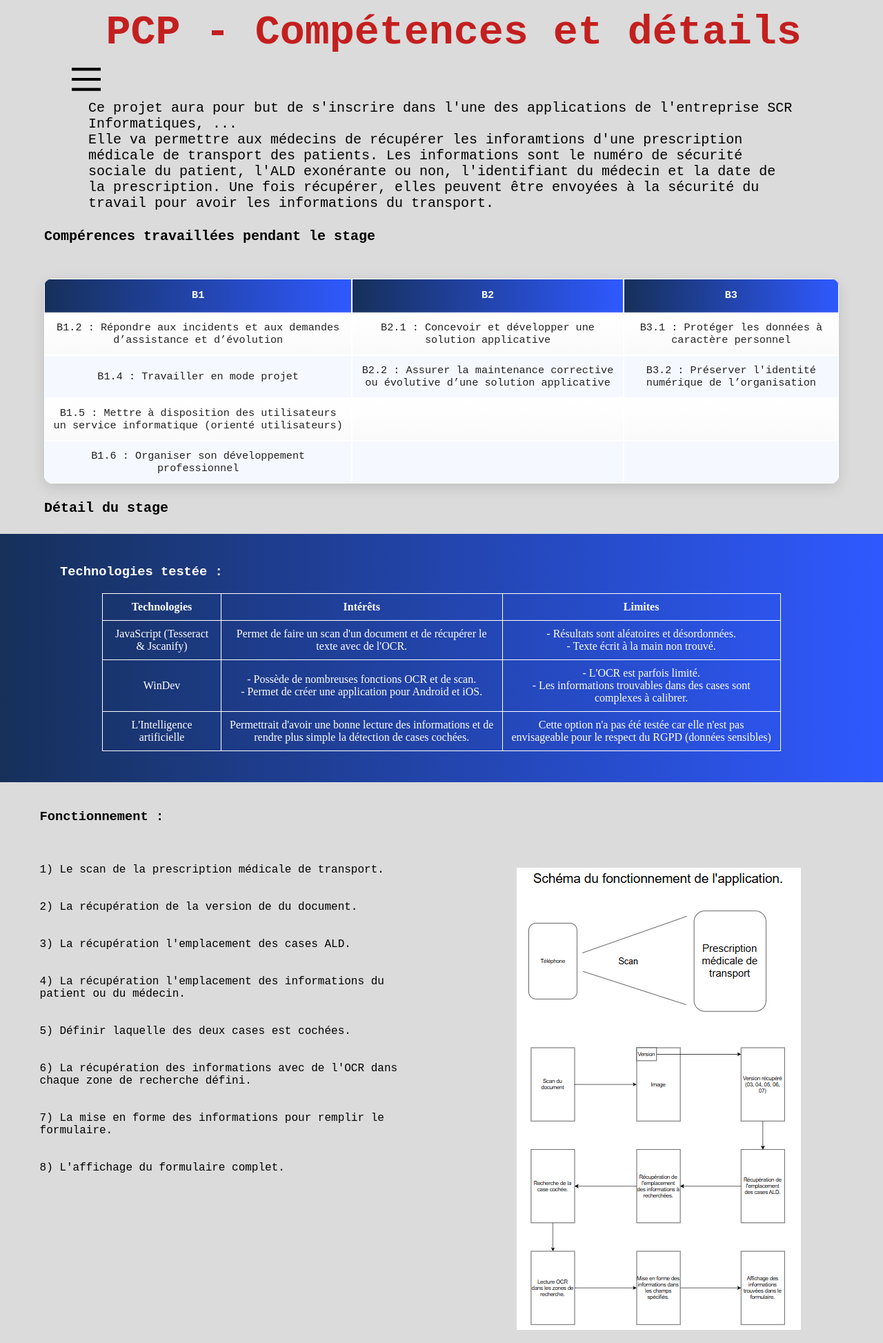
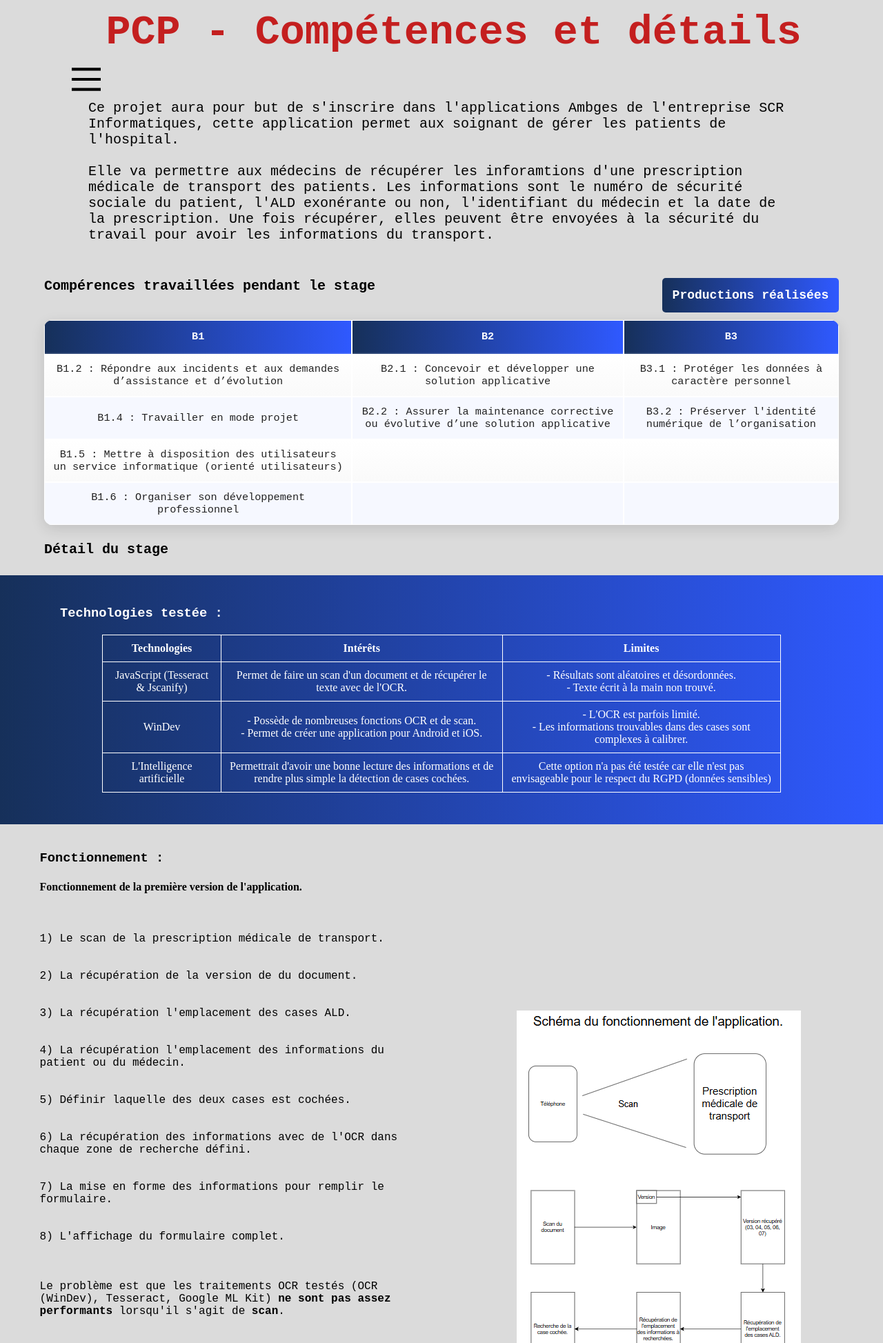
Before and after one commit to TGnrd/pcpgoinardtitouan, a PHP site: page /CompDetStage2.html in a window 1280 px wide. Shown: the top 1947 px of the page at 69% size. Run offline with PHP 8.4, Linux system fonts and the light colour scheme.

Commit message:
Ajoute d'informations sur les deux stages

```diff
--- a/CompDetStage1.html
+++ b/CompDetStage1.html
@@ -39,6 +39,8 @@
         </p>
     </header>
     <div id="competences">
+        <a class="lienProjetPage" href="https://github.com/TGnrd/Stage1_production"><strong>Productions réalisées</strong></a>
+        <h2 class="compTravaillées">Compérences travaillées pendant le stage</h2>
         <table class="competencesTable">
             <thead>
                 <tr class="competencesHeader">
--- a/CompDetStage2.html
+++ b/CompDetStage2.html
@@ -31,8 +31,8 @@
             </ul>
         </nav>
         <p class="description">
-            Ce projet aura pour but de s'inscrire dans l'une des applications de l'entreprise SCR Informatiques,
-            ... <br>
+            Ce projet aura pour but de s'inscrire dans l'applications Ambges de l'entreprise SCR Informatiques,
+            cette application permet aux soignant de gérer les patients de l'hospital.<br><br>
             Elle va permettre aux médecins de récupérer les inforamtions d'une prescription médicale de transport des
             patients. Les informations sont le numéro de sécurité sociale du patient, l'ALD exonérante ou non, l'identifiant
             du médecin et la date de la prescription. Une fois récupérer, elles peuvent être envoyées à la sécurité
@@ -40,9 +40,9 @@
         </p>
     </header>
     <div id="competences">
+        <a class="lienProjetPage" href="https://github.com/TGnrd/Stage2"><strong>Productions réalisées</strong></a>
         <h2 class="compTravaillées">Compérences travaillées pendant le stage</h2>
         <table class="competencesTable">
-            <table class="competencesTable">
             <thead>
                 <tr class="competencesHeader">
                     <th scope="col">B1</th>
@@ -115,6 +115,7 @@
             </div>
             <div class="fonctionnement" id="fonctionnement">
                 <h3 class="h3Detail">Fonctionnement :</h3>
+                <h4>Fonctionnement de la première version de l'application.</h4>
                 <p class="etapeAppli">
                     1) Le scan de la prescription médicale de transport. <br><br><br>
                     2) La récupération de la version de du document. <br><br><br>
@@ -123,9 +124,20 @@
                     5) Définir laquelle des deux cases est cochées. <br><br><br>
                     6) La récupération des informations avec de l'OCR dans chaque zone de recherche défini. <br><br><br>
                     7) La mise en forme des informations pour remplir le formulaire. <br><br><br>
-                    8) L'affichage du formulaire complet.
+                    8) L'affichage du formulaire complet. <br><br><br><br>
+                    Le problème est que les traitements OCR testés (OCR (WinDev), Tesseract, Google ML Kit) <strong>ne sont pas assez
+                    performants</strong> lorsqu'il s'agit de <strong>scan</strong>.
                 </p>
                 <img src="./img/Schema_fonctionnement_application.png" alt="Schéma du fonctionnement de l'application." class="fonctionnementAppli">
+                <h4>Fonctionnement définitif de l'application :</h4>
+                <img src="./img/Fonctionnement_application.png" alt="Schéma du fonctionnement de l'application finale." class="fonctionnementAppliFinal">
+                <p class="etapeAppliFonctionnelle">
+                    1) Le scan de la prescription médicale de transport. <br><br><br>
+                    2) La récupération de la version de du document. <br><br><br>
+                    3) La récupération l'emplacement des cases ALD. <br> <br><br>
+                    4) Définir laquelle des deux cases est cochées. <br><br><br>
+                    5) L'affichage du formulaire complet. <br><br><br><br>
+                </p>
             </div>
             <div class="tests" id="tests">
                 <h3 class="h3Detail">Le résultat des tests :</h3>
@@ -133,8 +145,8 @@
                     <strong>Voici le type de document à tester :</strong> <br><br><br><br>
                     Les informations à récupérer sont les suivantes : <br><br><br>
                     - Le numéro d'immatriculation (numéro de sécurité sociale) <br><br><br>
-                    - L'affection de longue durée (exonérante ou non exonérante) <br><br><br>
-                    - L'identifiant du médecin (RPPS) <br><br>
+                    - <strong>L'affection de longue durée (exonérante ou non exonérante)</strong> <br><br><br>
+                    - L'identifiant du médecin (RPPS) <br><br><br>
                     - La date de la prescription
                 </p>
                 <img class="PMT" src="./img/PMT_zones.png" alt="Prescription médicale de transport">
--- a/index.html
+++ b/index.html
@@ -264,8 +264,7 @@
                                         <span class="tech">Java</span>
                                     </div>
                                     <a class="lienProjet" href="https://github.com/TGnrd/Stage2"><strong>Productions
-                                            réalisées
-                                            durant le stage.</strong></a>
+                                            réalisées durant le stage.</strong></a>
                             </div>
                         </div>
                     </div>
--- a/style.css
+++ b/style.css
@@ -351,7 +351,7 @@ h1 {
   margin-left: 10%;
   margin-top: 1%;
   margin-right: 10%;
-  margin-bottom: 2%;
+  margin-bottom: 4%;
   color: #000000;
   font-family: 'Courier New', Courier, monospace;
 }
@@ -417,6 +417,10 @@ h1 {
 p,
 .h3Detail {
   font-family: 'Courier New', Courier, monospace;
+  margin-left: 5%;
+}
+
+h4 {
   margin-left: 5%;
 }
 
@@ -828,9 +832,14 @@ pre {
   width: 70%;
 }
 
-.etapeAPI, .etapeAppli  {
+.etapeAPI, .etapeAppli, .etapeAppliFonctionnelle  {
  width: 50%;
  margin-top: 5%;
+}
+
+.etapeAppliFonctionnelle {
+  margin-left: 60%;
+  margin-top: -30%;
 }
 
 .executionScript {
@@ -839,7 +848,7 @@ pre {
   width: 25%;
 }
 
-.lienProjet {
+.lienProjet{
   position: relative;
   display: block;
   text-decoration: none;
@@ -851,9 +860,30 @@ pre {
   margin-bottom: 5%;
 }
 
-.lienProjet:hover {
-  background-color: rgba(110, 110, 110, 0.658);
+#competences {
+  position: relative;
+}
+
+.lienProjetPage {
+  background: linear-gradient(90deg,#16305a 0%, #2f59ff 100%);
   border-radius: 5px;
+  position: absolute;
+  display: flex;
+  text-decoration: none;
+  color: white;
+  font-size: 18px;
+  font-family: 'Courier New', Courier, monospace;
+  font-weight: bold;
+  height: 50px;
+  width: 20%;
+  top: 0;
+  right: 5%;
+  align-items: center;
+  justify-content: center;
+}
+
+.lienProjet:hover, .lienProjetPage:hover {
+  background: linear-gradient(90deg,#14243f 0%, #2a3a79 100%);
 }
 
 .conteneur-json-pdf {
@@ -893,11 +923,19 @@ pre {
 
 /* Page stage 2 */
 
+.fonctionnementAppli, .fonctionnementAppliFinal {
+  position: relative;
+  height: 80%;
+}
+
 .fonctionnementAppli {
-  position: relative;
+  margin-top: -40%;
   margin-left: 65%;
-  margin-top: -40%;
-  height: 80%;
+}
+
+.fonctionnementAppliFinal {
+  margin-left: 15%;
+  margin-top: 3%;
 }
 
 .PMT {
@@ -962,6 +1000,7 @@ pre {
 .competencesTable {
   width: 90%;
   margin: 1.5rem auto;
+  margin-top: 3%;
   border-collapse: separate;
   border-spacing: 0;
   font-family: 'Courier New', Courier, monospace;
```
Also changed, not shown: img/Fonctionnement_application.png (added).
